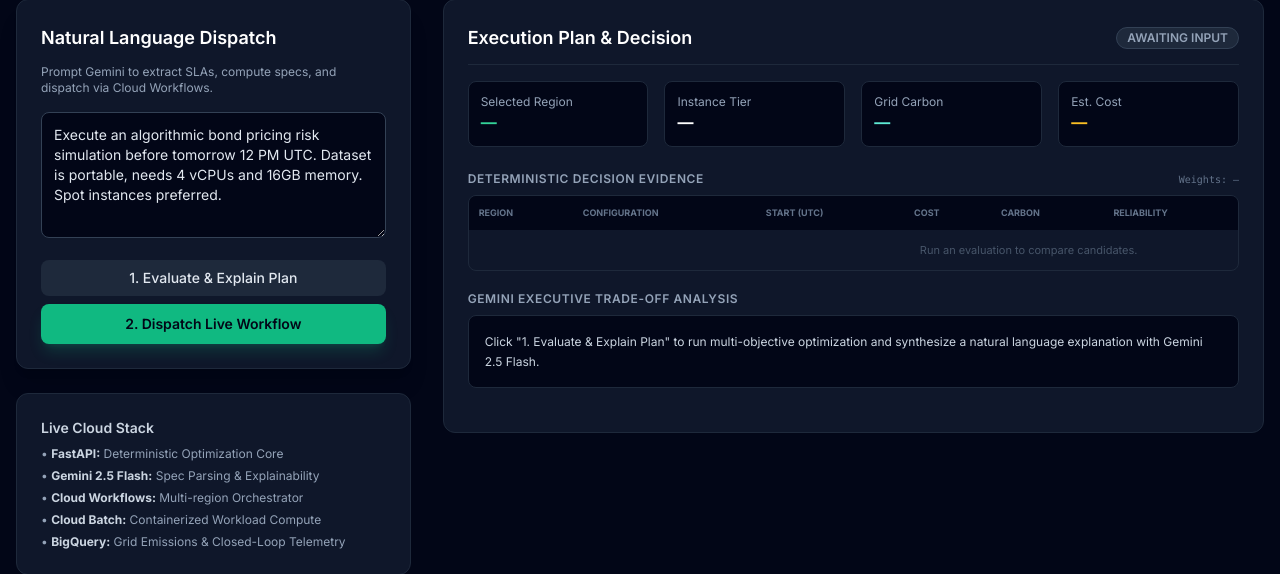
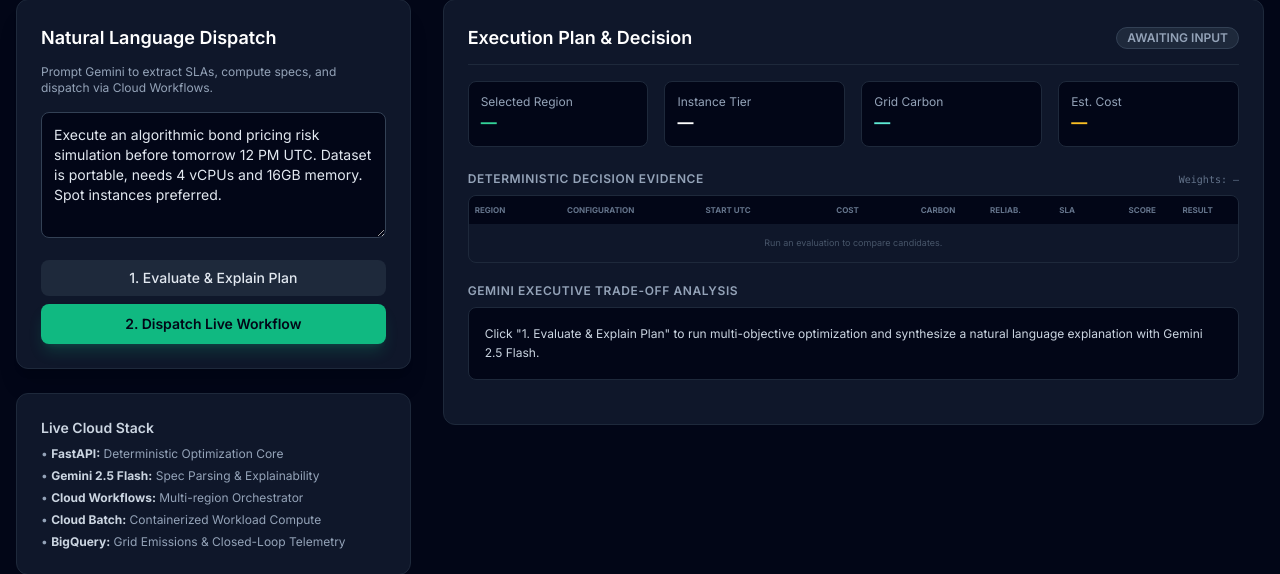
Before and after one commit to AayushiChoubey/greencompute-ai, a FastAPI app: page / in a window 1280 px wide. Shown: the part 150-724 px from the top of the page. Run offline with FastAPI, Linux system fonts and the light colour scheme; data that the repository does not hold is empty; some libraries are stand-ins or nearby versions.

Commit message:
fit candidate evidence table within dashboard

```diff
--- a/app/static/js/dashboard.js
+++ b/app/static/js/dashboard.js
@@ -69,7 +69,8 @@ function formatUtcTimestamp(value) {
   if (!value) return '—';
   const date = new Date(value);
   if (Number.isNaN(date.getTime())) return value;
-  return date.toISOString().replace('T', ' ').replace(':00.000Z', 'Z');
+  const iso = date.toISOString();
+  return `${iso.slice(0, 10)} ${iso.slice(11, 16)}Z`;
 }
 
 function renderCandidateEvidence(opt, parsedSpec) {
@@ -98,15 +99,18 @@ function renderCandidateEvidence(opt, parsedSpec) {
     const row = document.createElement('tr');
     row.className = isSelected ? 'bg-emerald-500/5' : '';
     row.innerHTML = `
-      <td class="p-2.5 font-mono">${candidate.region}</td>
-      <td class="p-2.5">${candidate.machine_type} · ${candidate.provisioning_model}</td>
-      <td class="p-2.5 font-mono whitespace-nowrap">${formatUtcTimestamp(candidate.scheduled_start_at)}</td>
-      <td class="p-2.5 font-mono">$${Number(candidate.estimated_compute_cost_usd).toFixed(6)}</td>
-      <td class="p-2.5 font-mono">${Number(candidate.carbon_score).toFixed(1)}</td>
-      <td class="p-2.5 font-mono">${Number(candidate.reliability_score).toFixed(2)}</td>
-      <td class="p-2.5 font-mono">${candidate.sla_buffer_minutes}m</td>
-      <td class="p-2.5 font-mono">${candidate.final_score === null || candidate.final_score === undefined ? '—' : Number(candidate.final_score).toFixed(4)}</td>
-      <td class="p-2.5 font-semibold">${result}</td>
+      <td class="px-1.5 py-2 font-mono break-words">${candidate.region}</td>
+      <td class="px-1.5 py-2 leading-tight">
+        <span class="block break-words">${candidate.machine_type}</span>
+        <span class="block text-slate-500">${candidate.provisioning_model}</span>
+      </td>
+      <td class="px-1.5 py-2 font-mono whitespace-nowrap" title="${candidate.scheduled_start_at}">${formatUtcTimestamp(candidate.scheduled_start_at)}</td>
+      <td class="px-1.5 py-2 font-mono">$${Number(candidate.estimated_compute_cost_usd).toFixed(6)}</td>
+      <td class="px-1.5 py-2 font-mono">${Number(candidate.carbon_score).toFixed(1)}</td>
+      <td class="px-1.5 py-2 font-mono">${Number(candidate.reliability_score).toFixed(2)}</td>
+      <td class="px-1.5 py-2 font-mono">${candidate.sla_buffer_minutes}m</td>
+      <td class="px-1.5 py-2 font-mono">${candidate.final_score === null || candidate.final_score === undefined ? '—' : Number(candidate.final_score).toFixed(4)}</td>
+      <td class="px-1.5 py-2 font-semibold">${result}</td>
     `;
     tbody.appendChild(row);
   });
--- a/app/templates/index.html
+++ b/app/templates/index.html
@@ -82,18 +82,29 @@
               <span id="resWeights" class="text-[10px] font-mono text-slate-500">Weights: —</span>
             </div>
             <div class="overflow-x-auto rounded-lg border border-slate-800">
-              <table class="w-full min-w-[1120px] text-left text-[11px] text-slate-300">
-                <thead class="bg-slate-950 text-slate-500 uppercase text-[9px]">
+              <table class="w-full min-w-[680px] table-fixed text-left text-[9px] text-slate-300">
+                <colgroup>
+                  <col style="width: 12%">
+                  <col style="width: 18%">
+                  <col style="width: 17%">
+                  <col style="width: 11%">
+                  <col style="width: 9%">
+                  <col style="width: 9%">
+                  <col style="width: 9%">
+                  <col style="width: 7%">
+                  <col style="width: 8%">
+                </colgroup>
+                <thead class="bg-slate-950 text-slate-500 uppercase text-[8px]">
                   <tr>
-                    <th class="p-2.5">Region</th>
-                    <th class="p-2.5">Configuration</th>
-                    <th class="p-2.5">Start (UTC)</th>
-                    <th class="p-2.5">Cost</th>
-                    <th class="p-2.5">Carbon</th>
-                    <th class="p-2.5">Reliability</th>
-                    <th class="p-2.5">SLA Buffer</th>
-                    <th class="p-2.5">Score</th>
-                    <th class="p-2.5">Result</th>
+                    <th class="px-1.5 py-2">Region</th>
+                    <th class="px-1.5 py-2">Configuration</th>
+                    <th class="px-1.5 py-2">Start UTC</th>
+                    <th class="px-1.5 py-2">Cost</th>
+                    <th class="px-1.5 py-2">Carbon</th>
+                    <th class="px-1.5 py-2">Reliab.</th>
+                    <th class="px-1.5 py-2">SLA</th>
+                    <th class="px-1.5 py-2">Score</th>
+                    <th class="px-1.5 py-2">Result</th>
                   </tr>
                 </thead>
                 <tbody id="candidateRows" class="divide-y divide-slate-800">
```
